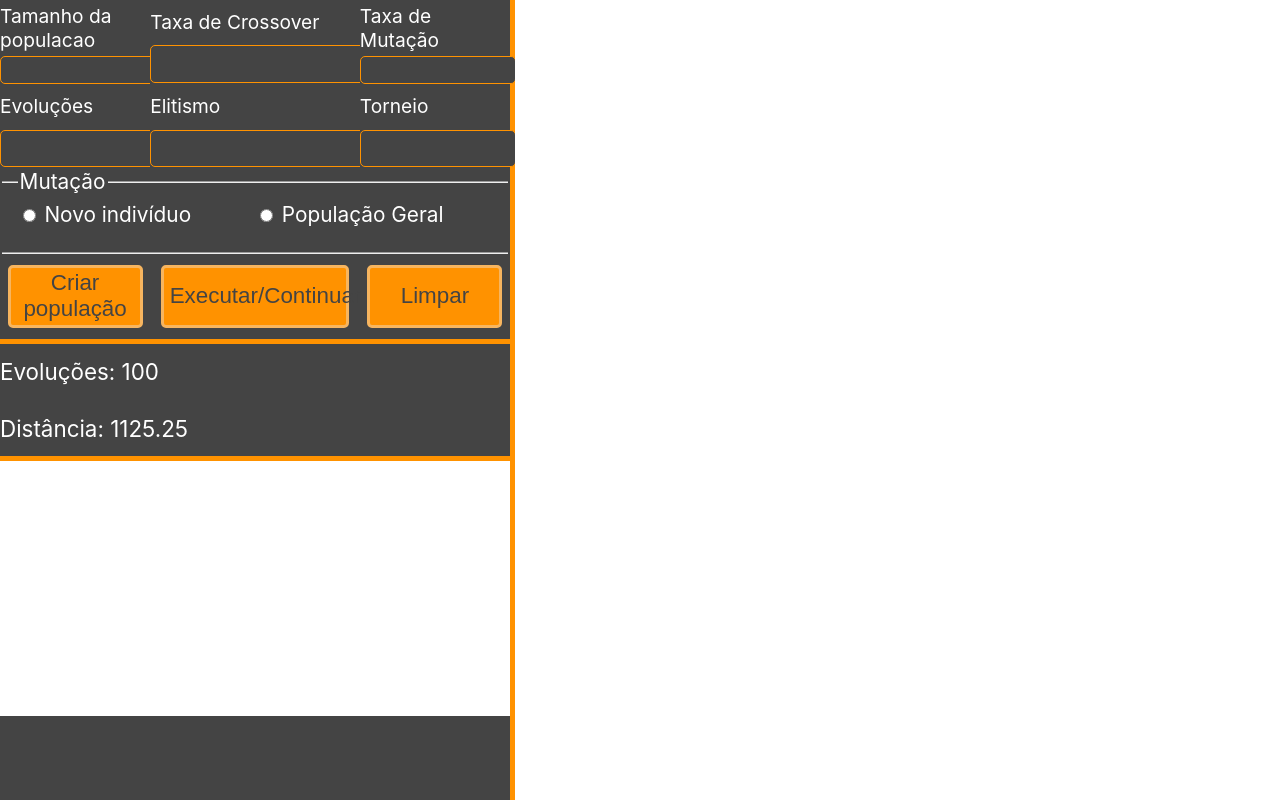
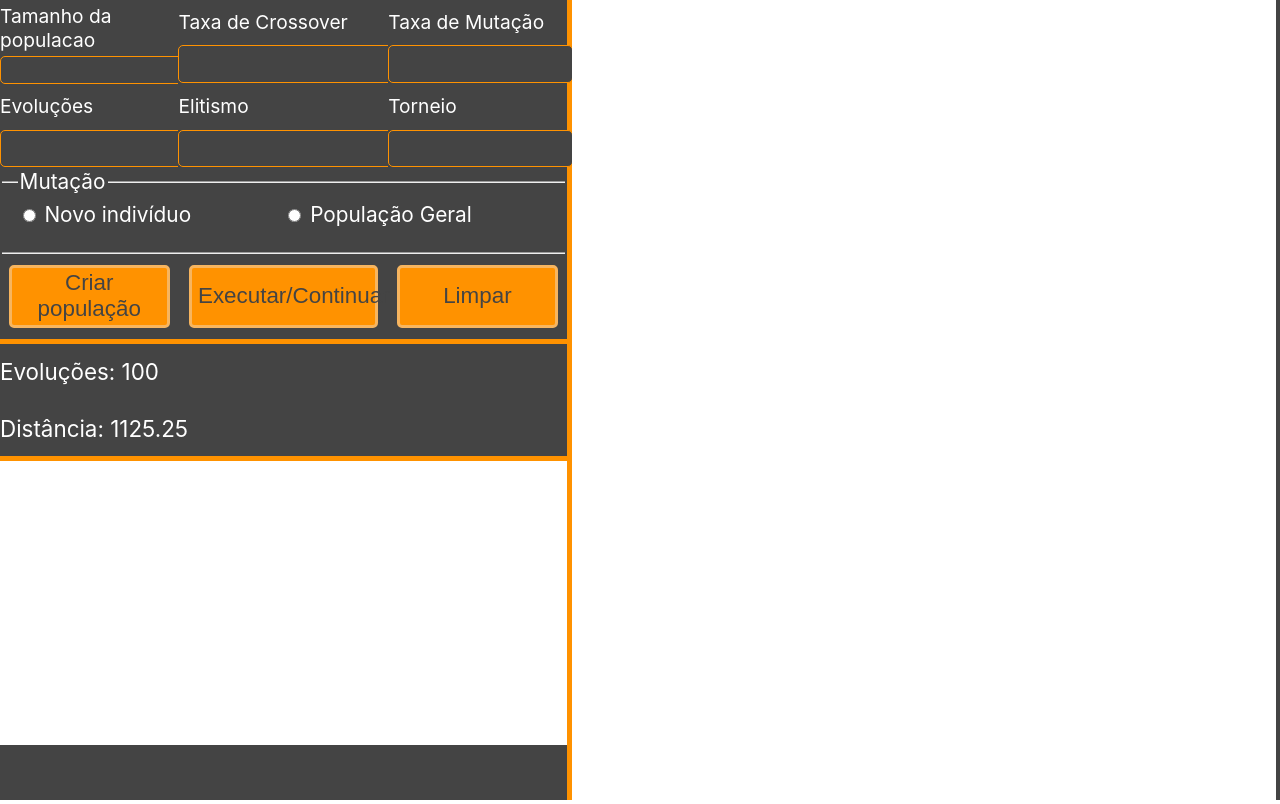
Before and after one commit to hugo-dutra/react-travelling-salesman-problem, a React (Create React App) app: page / in a window 1280 px wide. Built offline with nearby package versions, Linux system fonts and the light colour scheme.

Commit message:
Adicionados pontos ao context

```diff
--- a/src/App.css
+++ b/src/App.css
@@ -2,4 +2,5 @@ body, html {
   box-sizing: border-box;
   padding: 0;
   border: 0;
+  overflow-y: hidden;
 }
--- a/src/components/Cidades.css
+++ b/src/components/Cidades.css
@@ -1,5 +1,4 @@
 .CanvasCidades {
   background-color: white;
-  width: 100%;
-  height: 100%;
+
 }
--- a/src/components/Cidades.jsx
+++ b/src/components/Cidades.jsx
@@ -1,10 +1,63 @@
 import './Cidades.css'
-import React from 'react'
-import PropTypes from 'prop-types'
+import React, { useContext, useEffect, useRef } from 'react'
+import { DataContext } from '../data/DataContext';
+
 
 const Cidades = props => {
+  const { dataState, setDataState } = useContext(DataContext);
+  const refCanvas = useRef(null);
+
+  useEffect(() => {
+    const { current } = refCanvas;
+    const context = refCanvas.current.getContext('2d');
+    context.canvas.width = window.innerWidth * 0.55;
+    context.canvas.height = window.innerHeight;
+  }, [])
+
+  const handleClickCanvas = (e) => {
+    const { clientX, clientY } = e;
+    const { current } = refCanvas;
+
+    const { offsetLeft, offsetTop } = current
+    const xFixedClickPosition = clientX - offsetLeft;
+    const yFixedClickPosition = clientY - offsetTop;
+    const context = refCanvas.current.getContext('2d');
+    context.canvas.width = window.innerWidth * 0.55;
+    context.canvas.height = window.innerHeight;
+    drawPointCity(xFixedClickPosition, yFixedClickPosition, context);
+  }
+
+  const drawPointCity = (x, y, ctx) => {
+    ctx.beginPath();
+    ctx.arc(x, y, 7, 0, 2 * Math.PI);
+    ctx.fillStyle = "#FF9200";
+    ctx.fill();
+
+    ctx.beginPath();
+    ctx.arc(x, y, 3, 0, 2 * Math.PI);
+    ctx.fillStyle = "#555";
+    ctx.fill();
+
+    setDataState({ ...dataState, ['pontos']: [...dataState.pontos, { x, y }] })
+    drawPoints(dataState.pontos, ctx);
+  }
+
+  const drawPoints = (pontos, ctx) => {
+    pontos.forEach(point => {
+      ctx.beginPath();
+      ctx.arc(point.x, point.y, 7, 0, 2 * Math.PI);
+      ctx.fillStyle = "#FF9200";
+      ctx.fill();
+
+      ctx.beginPath();
+      ctx.arc(point.x, point.y, 3, 0, 2 * Math.PI);
+      ctx.fillStyle = "#555";
+      ctx.fill();
+    });
+  }
+
   return (
-    <canvas className='CanvasCidades'></canvas>
+    <canvas ref={refCanvas} className='CanvasCidades' onClick={handleClickCanvas}></canvas>
   )
 }
 
--- a/src/components/Controles.jsx
+++ b/src/components/Controles.jsx
@@ -10,8 +10,8 @@ const Controles = props => {
   const { dataState, setDataState } = useContext(DataContext);
 
   useEffect(() => {
-    console.clear();
-    console.table(dataState);
+    //console.clear();
+    //console.table(dataState);
   }, [dataState])
 
   const criarPopulacao = () => {
@@ -50,8 +50,6 @@ const Controles = props => {
     }
   }
 
-
-
   return (
     <div className='ComponenteControles'>
       <Input label='Tamanho da populacao' inputId='inputTamanhoPopulacao' keyName='tamanho_populacao' maxLength={5} step={1} inputChange={handleInputChange} />
--- a/src/components/Labels.jsx
+++ b/src/components/Labels.jsx
@@ -6,8 +6,8 @@ const Labels = props => {
   const { evolucoes, distancia } = props;
   return (
     <div className='Labels'>
-      <label for="">Evoluções: {evolucoes}</label>
-      <label for="">Distância: {distancia}</label>
+      <label htmlFor="">Evoluções: {evolucoes}</label>
+      <label htmlFor="">Distância: {distancia}</label>
     </div>
   )
 }
--- a/src/components/RadioGroup.jsx
+++ b/src/components/RadioGroup.jsx
@@ -9,7 +9,7 @@ const RadioGroup = props => {
       <legend>{label}</legend>
       {radioButtons.map(rbn => {
         return (
-          <div>
+          <div key={`radioButton_${rbn.name}`}>
             <input id={rbn.name} type="radio" name={label} onChange={(e) => { setTipoMutacao(e, rbn.name) }} ></input>
             <label htmlFor={rbn.name}>{rbn.label}</label>
           </div>
--- a/src/data/DataContext.js
+++ b/src/data/DataContext.js
@@ -9,7 +9,7 @@ export const data = {
   torneio: 0,
   novoIndividuo: false,
   populacaoGeral: false,
-  pointos: []
+  pontos: []
 };
 
 export const initialState = {
@@ -21,7 +21,7 @@ export const initialState = {
   torneio: 0,
   novoIndividuo: false,
   populacaoGeral: false,
-  pointos: []
+  pontos: []
 };
 
 export const DataContext = React.createContext();
--- a/src/screens/MainScreen.css
+++ b/src/screens/MainScreen.css
@@ -3,7 +3,7 @@
   background-color: #FF9200;
   width: 100vw;
   height: 100vh;
-  grid-template-columns: 2fr 3fr;
+  grid-template-columns: 4fr 5fr;
   grid-template-rows: 3fr 1fr 3fr;
   gap: 5px;
 }
```
